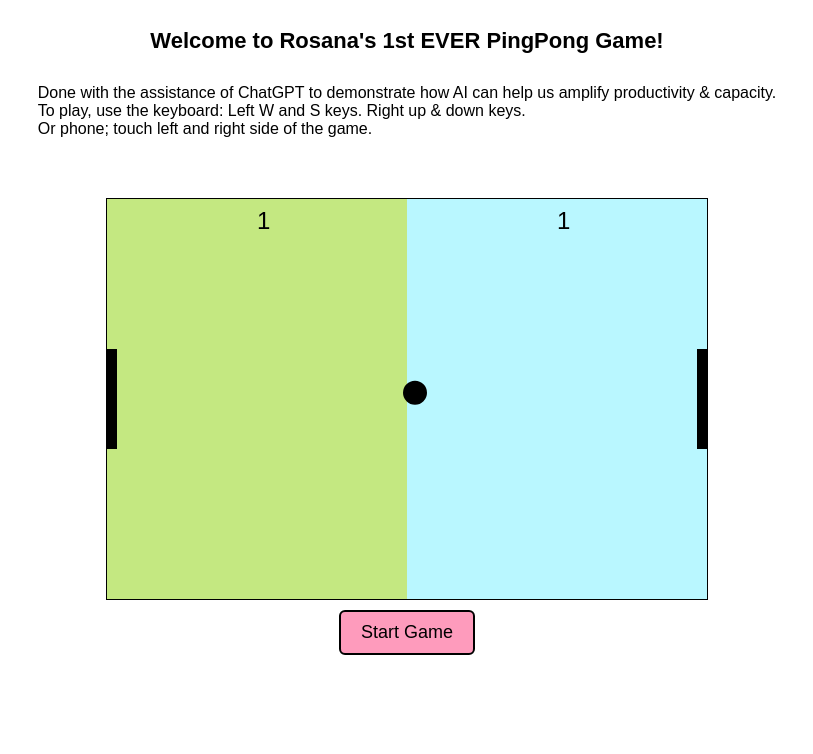
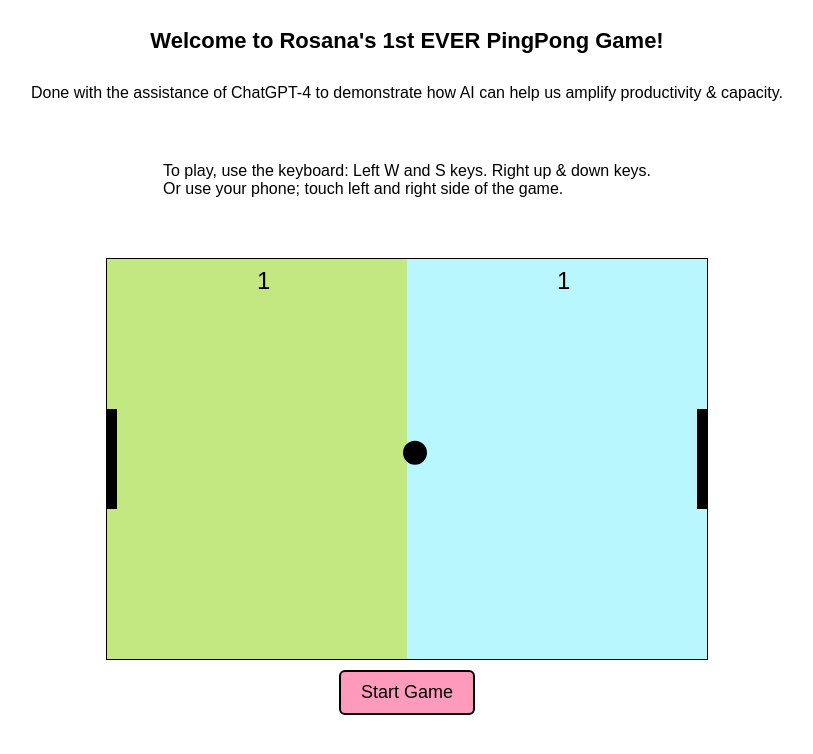
Before and after one commit to rosanaFCH/pingpong, a plain HTML site: page index.html in a window 1280 px wide. Shown: the whole page, without its empty margins (233-1046 px from the left). Drawn offline with Linux system fonts and the light colour scheme.

Commit message:
Update index.html

```diff
--- a/index.html
+++ b/index.html
@@ -82,9 +82,9 @@
 <body>
     <div id="gameContainer">
     	<div id="title">Welcome to Rosana's 1st EVER PingPong Game!</div>
-		<div id="paragraph">Done with the assistance of ChatGPT to demonstrate how AI can help us amplify productivity & capacity.<br>
-				To play, use the keyboard: Left W and S keys. Right up & down keys. <br>
-				Or phone; touch left and right side of the game.</div>
+		<div id="paragraph">Done with the assistance of ChatGPT-4 to demonstrate how AI can help us amplify productivity & capacity.</div>
+		<div id="paragraph">To play, use the keyboard: Left W and S keys. Right up & down keys. <br>
+				Or use your phone; touch left and right side of the game.</div>
         <canvas id="gameCanvas" width="600" height="400"></canvas>
         <button id="startGameButton">Start Game</button>
     </div>
```
